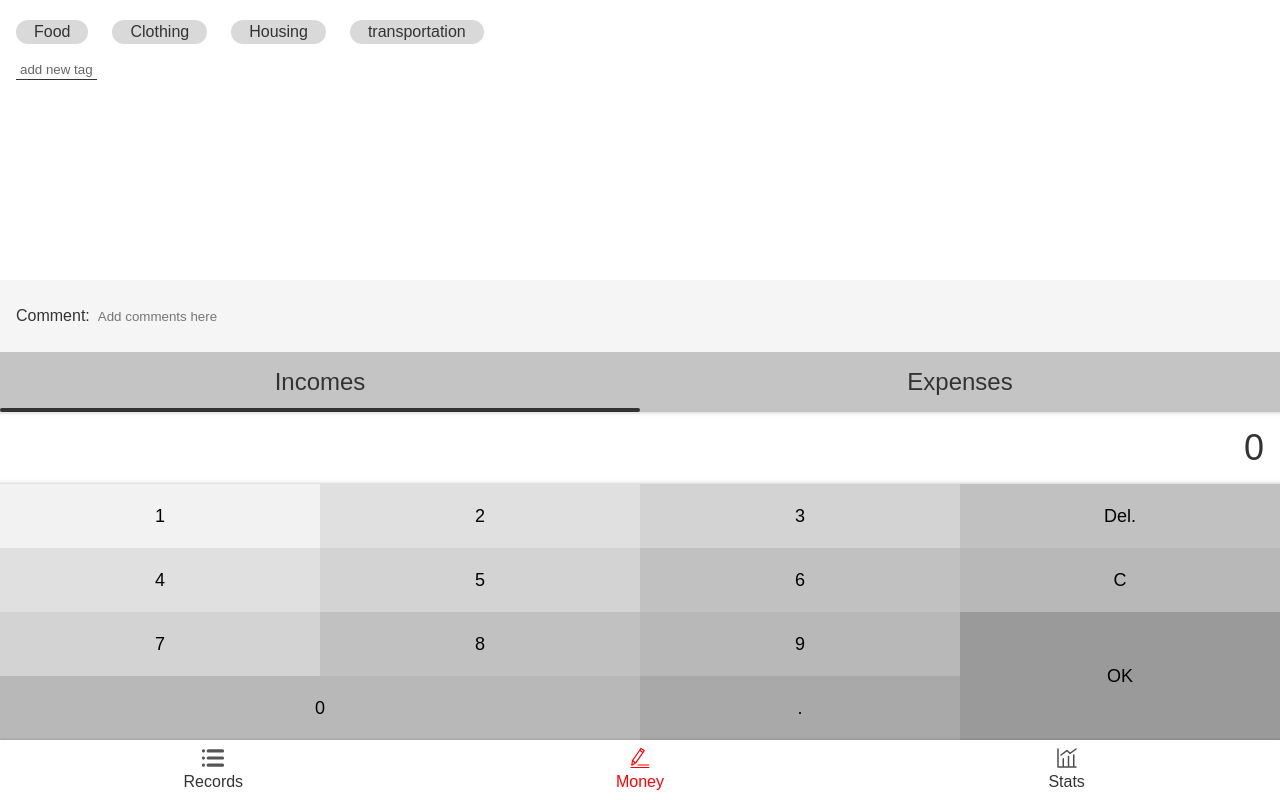
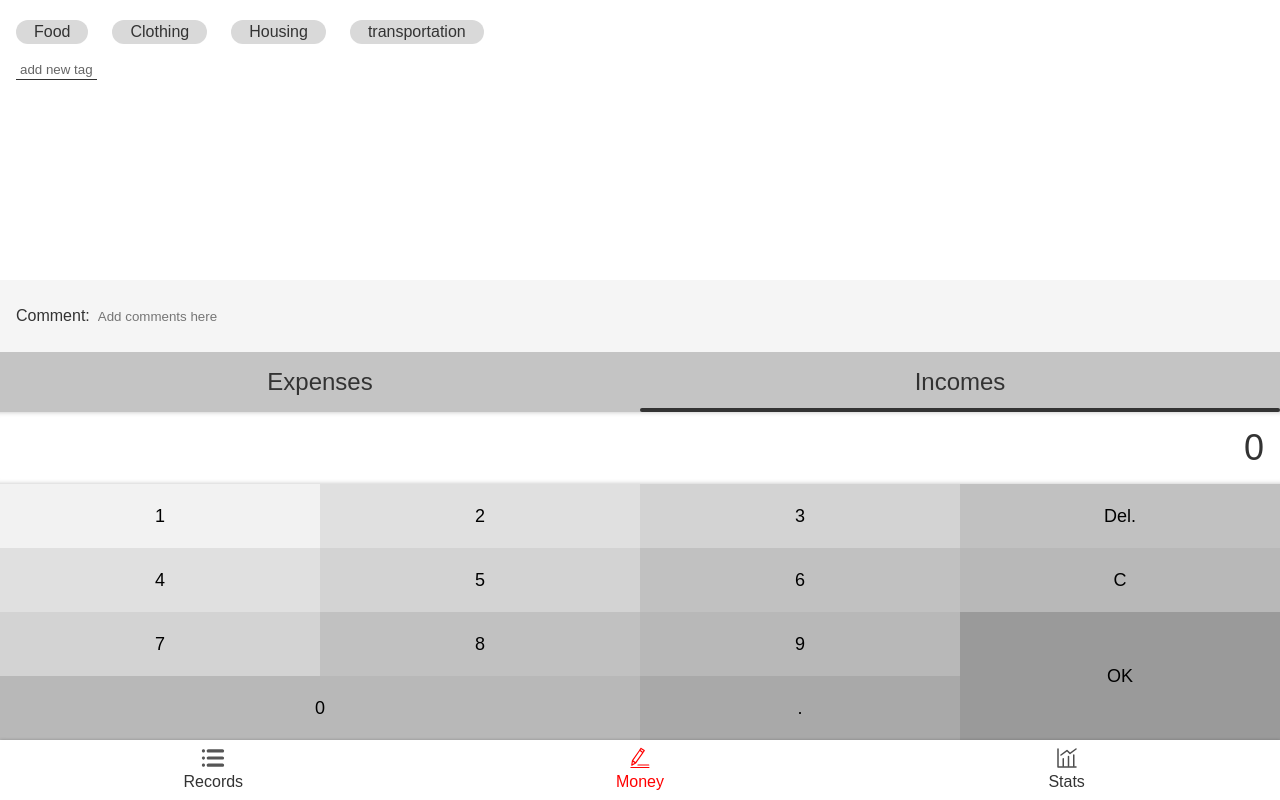
Before and after one commit to L-Qichen/easebooks-react, a React app: page /#/money in a window 1280 px wide. Built offline with nearby package versions, Linux system fonts and the light colour scheme.

Commit message:
finished switch the label of CategorySection (income or expenses).

```diff
--- a/src/views/Money/CategorySection.tsx
+++ b/src/views/Money/CategorySection.tsx
@@ -1,3 +1,4 @@
+import { useState } from "react";
 import styled from "styled-components";
 
 function CategorySection() {
@@ -25,11 +26,20 @@ function CategorySection() {
       }
     }
   `
+  const categoryMap = { '-': 'Expenses', '+': 'Incomes' };
+  type catKeys = keyof typeof categoryMap;
+  const [categoryList] = useState<catKeys[]>(['-', '+']);
+  const [category, setCategory] = useState('+');
+
   return (
     <CategorySec>
       <ul>
-        <li className="selected">Incomes</li>
-        <li>Expenses</li>
+        {categoryList.map(c =>
+          <li key={c} className={category === c ? 'selected' : ''}
+            onClick={() => { setCategory(c) }}>
+            {categoryMap[c]}
+          </li>
+        )}
       </ul>
     </CategorySec>
   );
```
